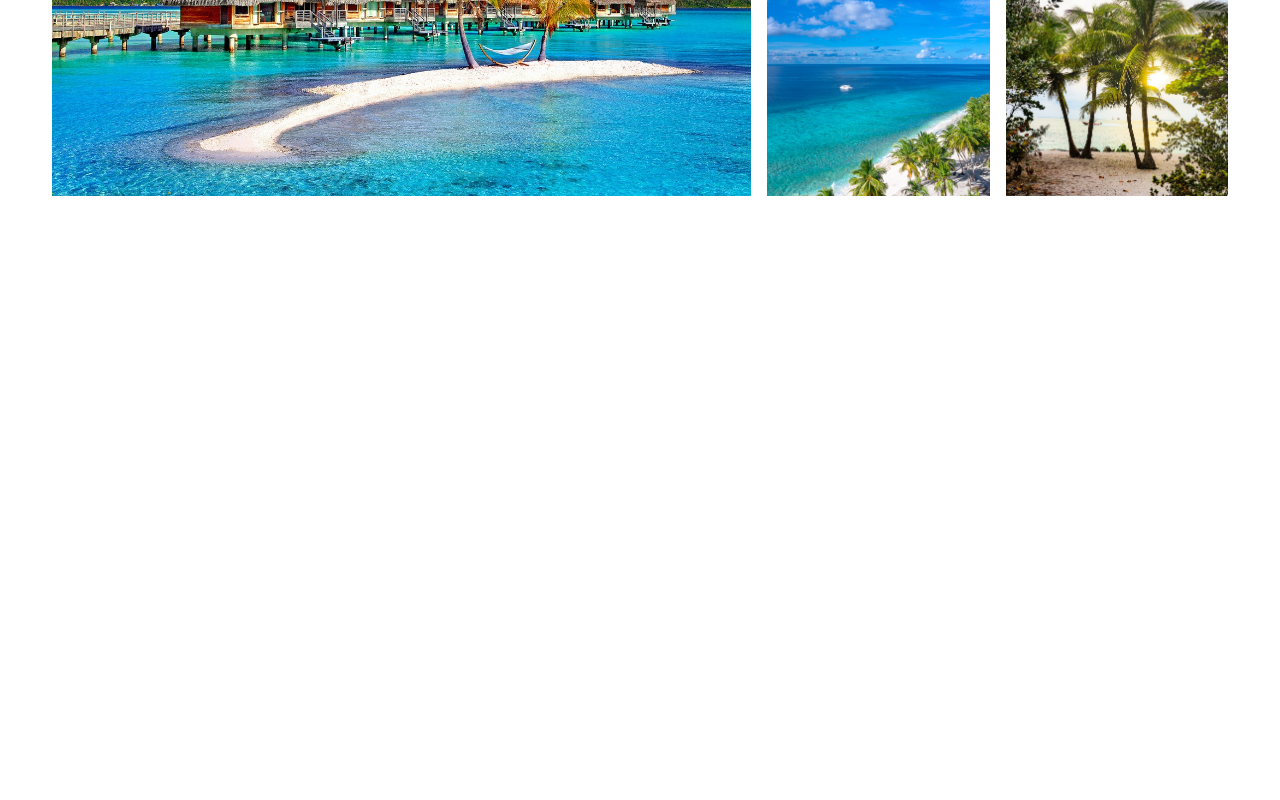
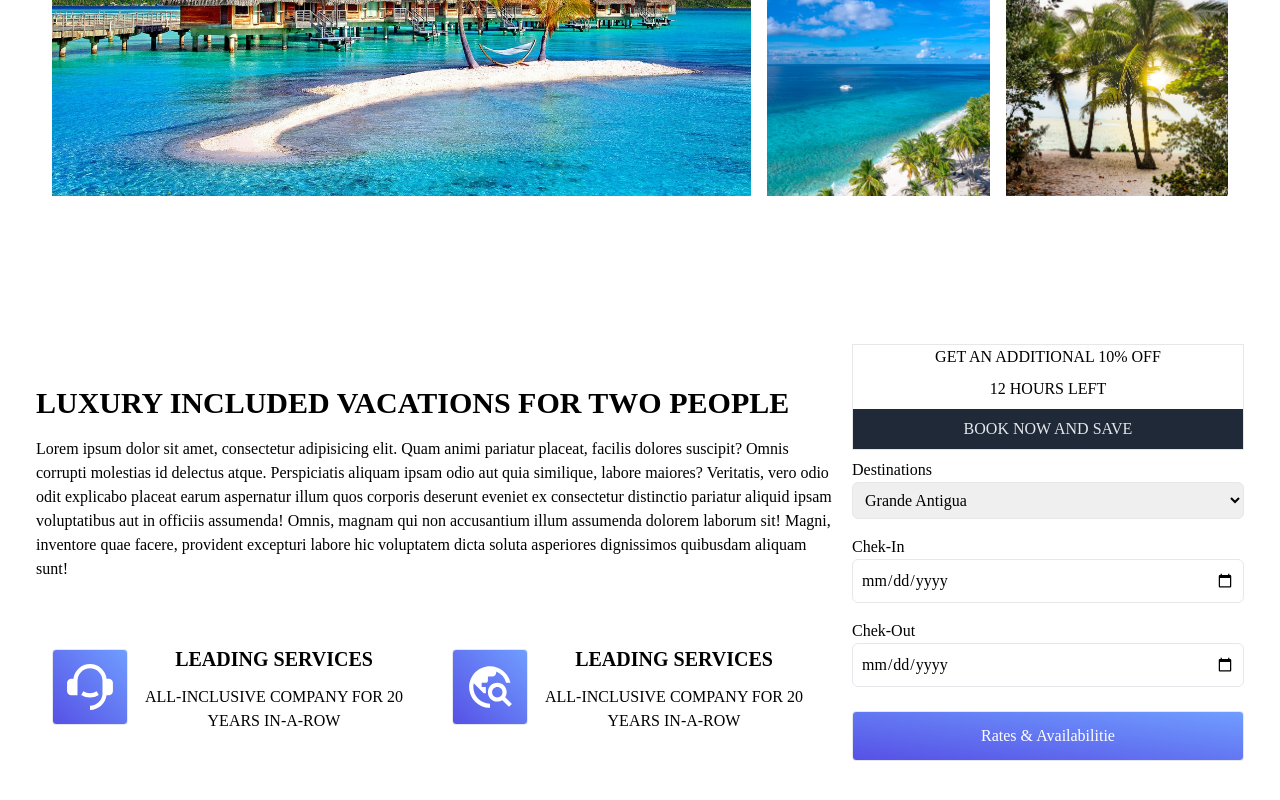
Before and after one commit to mriskisyahputraa2/latihan-react-pak-zaki, a React (Create React App) app in the folder website-travel-react/: page / in a window 1280 px wide. Shown: the part 1218-2018 px from the top of the page. Before the commit the page ends 1498 px from the top, so only its background shows below. Built offline with nearby package versions, Linux system fonts and the light colour scheme.

Commit message:
adding deskripsi, check-in & check-out

```diff
--- a/website-travel-react/src/App.js
+++ b/website-travel-react/src/App.js
@@ -1,6 +1,7 @@
 import Destinations from "./components/Destinations";
 import Hero from "./components/Hero";
 import Navbar from "./components/Navbar";
+import Search from "./components/Search";
 
 function App() {
   return (
@@ -9,6 +10,7 @@ function App() {
         <Navbar />
         <Hero />
         <Destinations />
+        <Search />
       </div>
     </>
   );
--- a/website-travel-react/src/components/Hero.jsx
+++ b/website-travel-react/src/components/Hero.jsx
@@ -4,7 +4,7 @@ import { AiOutlineSearch } from 'react-icons/ai'
 function Hero() {
     return <>
         <div className='w-full h-screen'>
-            <video className='w-full h-full object-cover' src={PantaiVid} autoPlay loop muted></video>
+            <video className='w-full h-full object-cover' src={PantaiVid} ></video>
         </div>
         <div className='absolute top-0 left-0 w-full h-full bg-gray-900/30'></div>
 
--- /dev/null
+++ b/website-travel-react/src/components/Search.jsx
@@ -0,0 +1,65 @@
+import { RiCustomerService2Fill } from 'react-icons/ri'
+import { MdOutlineTravelExplore } from 'react-icons/md'
+
+function Search() {
+    return <>
+        <div className="max-w-[1240px] mx-auto grid lg:grid-cols-3 gap-4 px-4 py-16">
+            <div className="lg:col-span-2 flex flex-col justify-evenly">
+                <div>
+                    <h2>LUXURY INCLUDED VACATIONS FOR TWO PEOPLE</h2>
+                    <p className="py-4">Lorem ipsum dolor sit amet, consectetur adipisicing elit. Quam animi pariatur placeat, facilis dolores suscipit? Omnis corrupti molestias id delectus atque. Perspiciatis aliquam ipsam odio aut quia similique, labore maiores? Veritatis, vero odio odit explicabo placeat earum aspernatur illum quos corporis deserunt eveniet ex consectetur distinctio pariatur aliquid ipsam voluptatibus aut in officiis assumenda! Omnis, magnam qui non accusantium illum assumenda dolorem laborum sit! Magni, inventore quae facere, provident excepturi labore hic voluptatem dicta soluta asperiores dignissimos quibusdam aliquam sunt!</p>
+                </div>
+                <div className='grid sm:grid-cols-2 gap-8 px-4'>
+                    <div className='flex flex-col lg:flex-row items-center text-center'>
+                        <button><RiCustomerService2Fill size={50} /></button>
+                        <div>
+                            <h3 className='py-2'>LEADING SERVICES</h3>
+                            <p className='py-1'>ALL-INCLUSIVE COMPANY FOR 20 YEARS IN-A-ROW</p>
+                        </div>
+                    </div>
+                    <div className='flex flex-col lg:flex-row items-center text-center'>
+                        <button><MdOutlineTravelExplore size={50} /></button>
+                        <div>
+                            <h3 className='py-2'>LEADING SERVICES</h3>
+                            <p className='py-1'>ALL-INCLUSIVE COMPANY FOR 20 YEARS IN-A-ROW</p>
+                        </div>
+                    </div>
+                </div>
+            </div>
+
+            {/* Calender ChekOut */}
+            <div>
+                <div className='border text-center'>
+                    <p>GET AN ADDITIONAL 10% OFF</p>
+                    <p className='my-2'>12 HOURS LEFT</p>
+                    <p className='bg-gray-800 text-gray-200 p-2'>BOOK NOW AND SAVE</p>
+                </div>
+
+                <form className='w-full'>
+                    <div className='flex flex-col my-2'>
+                        <label>Destinations</label>
+                        <select className='border rounded-md p-2'>
+                            <option>Grande Antigua</option>
+                            <option>Key West</option>
+                            <option>Maldives</option>
+                            <option>Cozumel</option>
+                        </select>
+                    </div>
+
+                    <div className='flex flex-col my-4'>
+                        <label>Chek-In</label>
+                        <input className='border rounded-md p-2' type="date" />
+                    </div>
+
+                    <div className='flex flex-col my-2'>
+                        <label>Chek-Out</label>
+                        <input className='border rounded-md p-2' type="date" />
+                    </div>
+                    <button className='w-full my-4'>Rates & Availabilitie</button>
+                </form>
+            </div>
+        </div>
+    </>
+}
+
+export default Search
--- a/website-travel-react/src/index.css
+++ b/website-travel-react/src/index.css
@@ -34,7 +34,7 @@
   }
 
   button {
-    @apply p-3 border bg-gradient-to-tr from-[var(--primary-dark)] to-[var(--primary-light)] text-white;
+    @apply p-3 border bg-gradient-to-tr from-[var(--primary-dark)] to-[var(--primary-light)] text-white rounded;
   }
 
   .icon {
```
